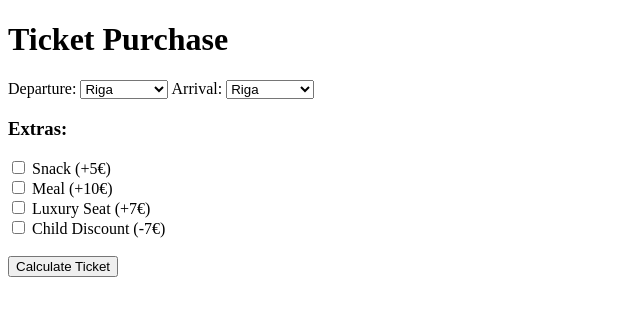
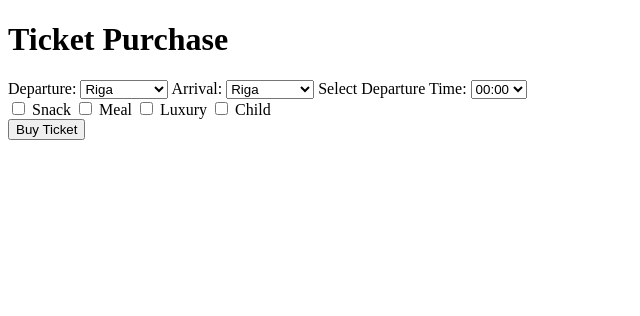
Before and after one commit to jdwalkr1/TicketFactoryDecorator, a Flask app: page / in a window 1280 px wide. Shown: the top 316 px of the page, without its empty margins (0-640 px from the left). Run offline with Flask 3, Linux system fonts and the light colour scheme.

Commit message:
Select time in pulldown

```diff
--- a/app.py
+++ b/app.py
@@ -36,13 +36,21 @@ ROUTE_DECORATORS = {
 
 @app.route("/", methods=["GET", "POST"])
 def home():
+    available_times = ["00:00", "01:00", "02:00", "03:00", "04:00", "05:00", "06:00", "07:00", "08:00",
+                       "09:00", "10:00", "11:00", "12:00", "13:00", "14:00", "15:00", "16:00", "17:00",
+                       "18:00", "19:00", "20:00", "21:00", "22:00", "23:00"]
     if request.method == "POST":
         departure = request.form["departure"]
         arrival = request.form["arrival"]
+        selected_time = request.form["departure_time"]
         extras = request.form.getlist("extras")  # List of selected extras
 
+        today = datetime.today()
+        hours, minutes = map(int, selected_time.split(":"))
+        departure_datetime = datetime(today.year, today.month, today.day, hours, minutes)
+
         # Create basic ticket
-        ticket = BaseTicket(departure, arrival, departure_datetime=datetime.now())
+        ticket = BaseTicket(departure, arrival, departure_datetime)
 
 
         # Apply route decorator
@@ -63,7 +71,7 @@ def home():
         final_cost = ticket.cost
         return render_template("results.html", ticket=ticket, final_cost=final_cost)
 
-    return render_template("home.html")
+    return render_template("home.html", available_times=available_times)
 
 if __name__ == "__main__":
     app.run(debug=True)
--- a/templates/home.html
+++ b/templates/home.html
@@ -22,14 +22,24 @@
             <option>Vilnius</option>
         </select>
 
-        <h3>Extras:</h3>
-        <input type="checkbox" name="extras" value="snack"> Snack (+5€)<br>
-        <input type="checkbox" name="extras" value="meal"> Meal (+10€)<br>
-        <input type="checkbox" name="extras" value="luxury"> Luxury Seat (+7€)<br>
-        <input type="checkbox" name="extras" value="child"> Child Discount (-7€)<br>
+        <form method="POST">
 
-        <br>
-        <button type="submit">Calculate Ticket</button>
-    </form>
+            <label for="departure_time">Select Departure Time:</label>
+            <select name="departure_time" required>
+                {% for time in available_times %}
+                    <option value="{{ time }}">{{ time }}</option>
+                {% endfor %}
+            </select>
+
+            <!-- Extras checkboxes -->
+            <div>
+                <label><input type="checkbox" name="extras" value="snack"> Snack</label>
+                <label><input type="checkbox" name="extras" value="meal"> Meal</label>
+                <label><input type="checkbox" name="extras" value="luxury"> Luxury</label>
+                <label><input type="checkbox" name="extras" value="child"> Child</label>
+            </div>
+
+            <button type="submit">Buy Ticket</button>
+        </form>
 </body>
 </html>
```
